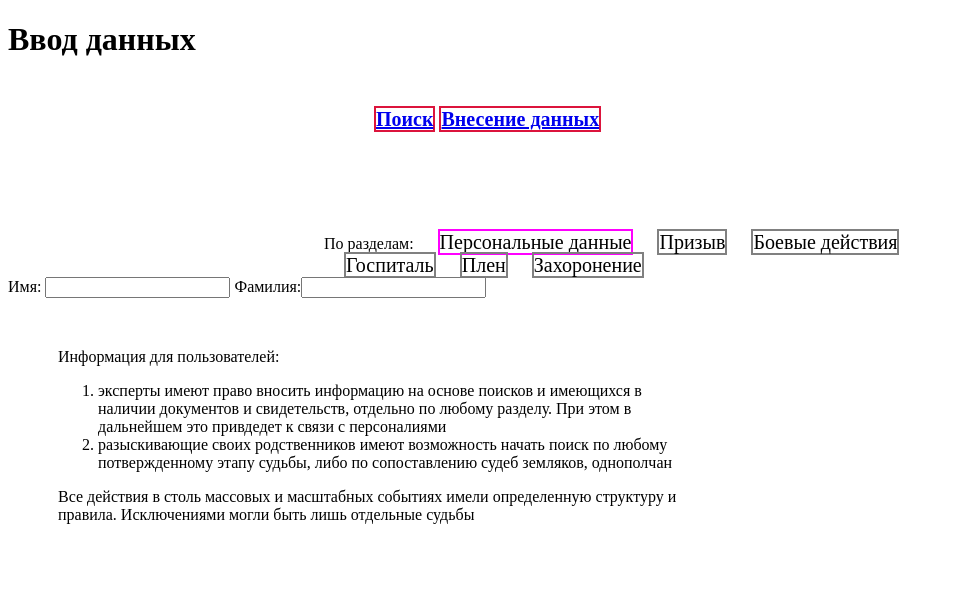
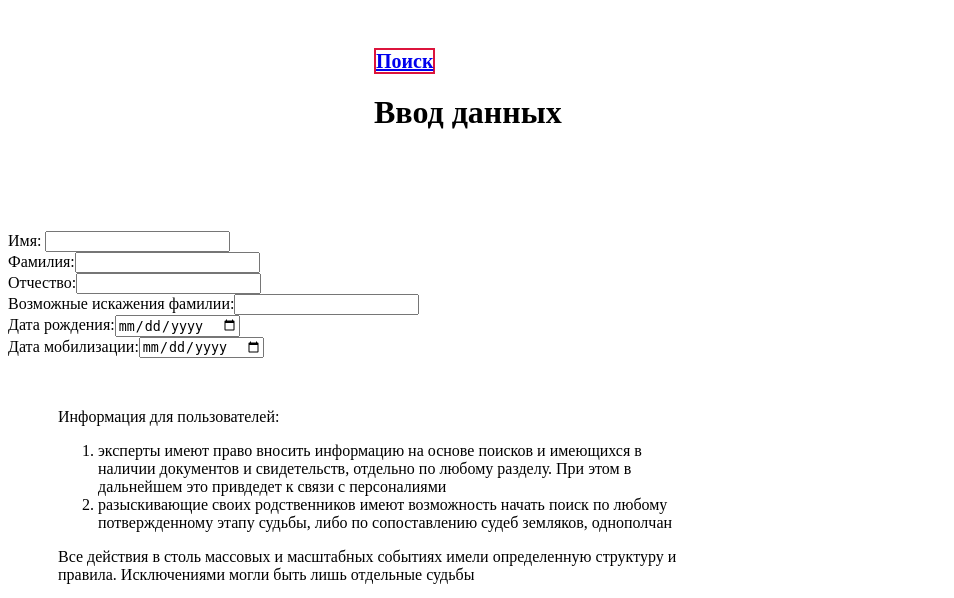
Before and after one commit to denk1/remember_theirs_by_name_pro, a Django app: page /data_input/ in a window 1280 px wide. Shown: the part 238-836 px from the top of the page, without its empty margins (0-954 px from the left). Run offline with Django 3.2, Linux system fonts and the light colour scheme.

Commit message:
creation form input

```diff
--- a/templates/base.html
+++ b/templates/base.html
@@ -15,20 +15,7 @@
         <b class="header" ><h1 class="inner" >Вспомним их поименно</h1></b>
         {%  block title %}
         {% endblock %}
-    <div class="inner">
-        <div class="search_border">
-            <div class="main_button"><a href="{% url 'index' %}"><b>Поиск</b></a></div>
-            <div class="main_button"><a href="{% url 'data_input' %}"><b>Внесение данных</b></a></div>
-        </div>
-    </div>
-    <div class="inner" ><p class="sections_name">По разделам:</p>
-        <div class="tags color_border_red">Персональные данные</div>
-        <div class="tags color_border_gray">Призыв</div>
-        <div class="tags color_border_gray">Боевые действия</div>
-        <div class="tags color_border_gray">Госпиталь</div>
-        <div class="tags color_border_gray">Плен</div>
-        <div class="tags color_border_gray">Захоронение</div>
-    </div>
+
          <div>
         {% block content %}
         {% endblock %}
--- a/templates/data_input.html
+++ b/templates/data_input.html
@@ -1,13 +1,22 @@
 {% extends 'base.html' %}
 
 {% block title %}
-    <h1>Ввод данных</h1>
+
+       <div class="inner">
+        <div class="search_border">
+            <div class="main_button"><a href="{% url 'index' %}"><b>Поиск</b></a></div>
+           <h1>Ввод данных</h1>
+        </div>
+    </div>
 {% endblock %}
 
 {% block content %}
     <form action="{% url 'data_input' %}">
-    Имя: <input type="text" name="name">
-    Фамилия:<input type="text" name="surname">
+        <div>Имя: <input type="text" name="name"></div>
+        <div>Фамилия:<input type="text" name="surname"></div>
+        <div>Отчество:<input type="text" name="father_name"></div>
+        <div>Возможные искажения фамилии:<input type="text" name="surname_distortion"></div>
+        <div>Дата рождения:<input type="date" name="birthday"></div>
+        <div>Дата мобилизации:<input type="date" name="birthday"></div>
     </form>
-
 {% endblock %}
```
Also changed, not shown: templates/index.html (+19 -0 lines).
